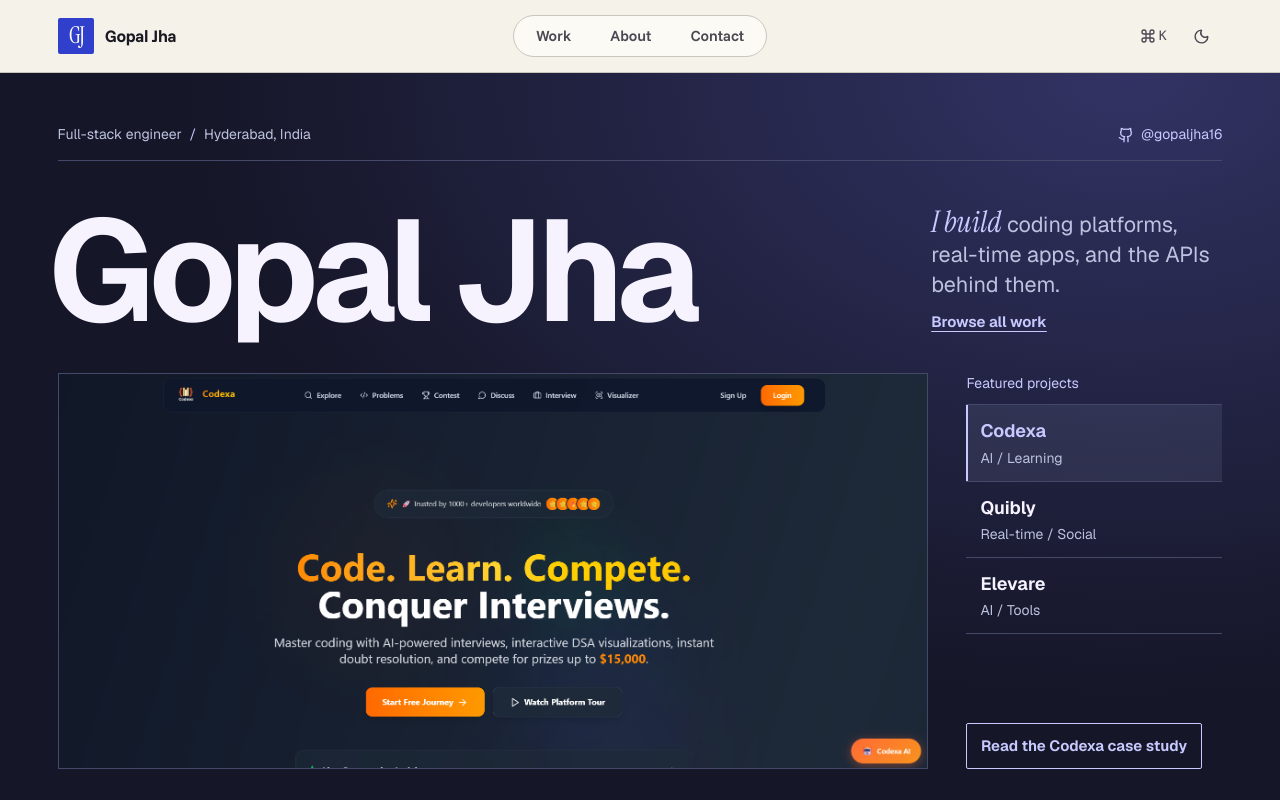
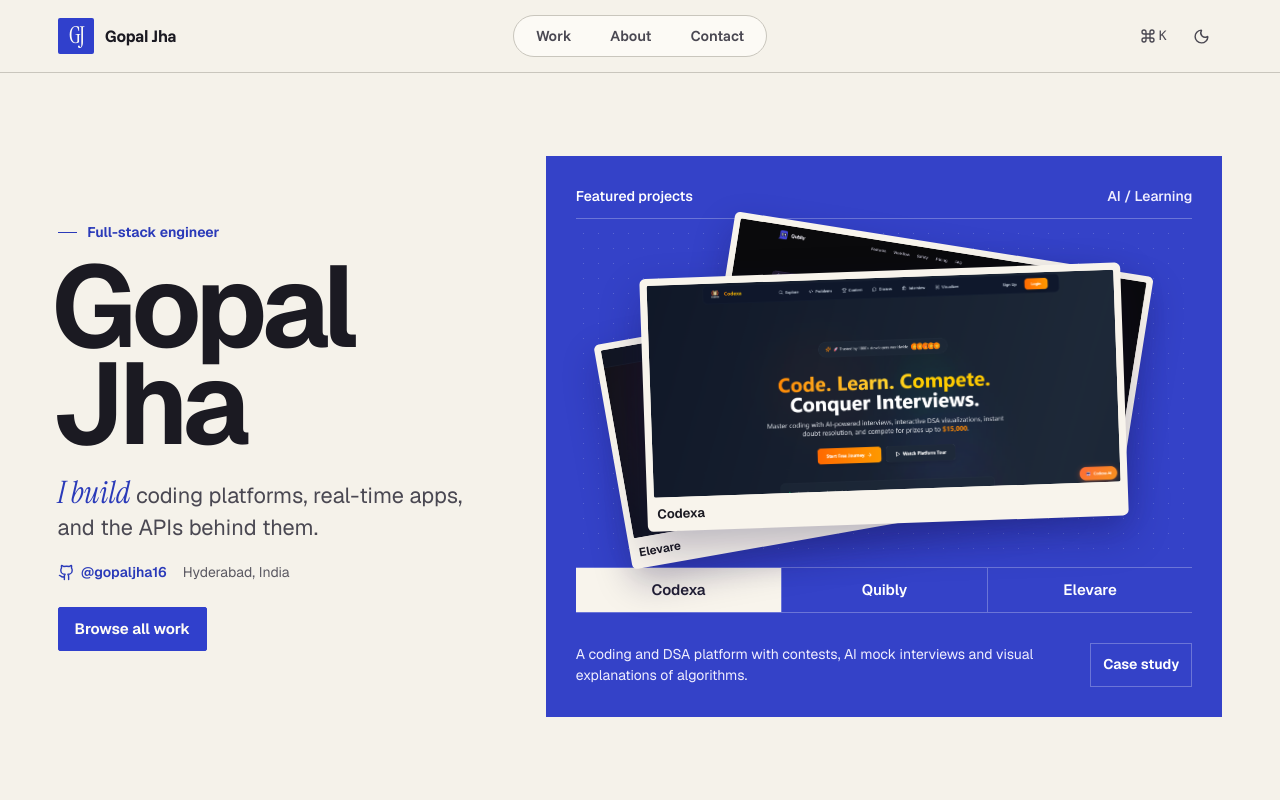
Before and after one commit to gopaljha16/Portfolio, a Next.js app: page / in a window 1280 px wide. Shown: the top 800 px of the page. Built offline with nearby package versions, Linux system fonts and the light colour scheme; no server answers.

Commit message:
Phase 10: Redesign the hero around a layered project deck

```diff
--- a/app/globals.css
+++ b/app/globals.css
@@ -238,41 +238,78 @@ body {
 }
 
 .portfolio-cover {
-  --cover-text: #f6f3ff;
-  --cover-muted: #bdc2df;
-  --cover-accent: #c8c9ff;
-  --cover-rule: #454969;
-  border-bottom: 1px solid var(--cover-rule);
-  background: radial-gradient(ellipse at 88% 0%, #323364, transparent 59%), #151627;
-  color: var(--cover-text);
   font-family: var(--font-hero-geist), var(--font-sans);
 }
 
-.portfolio-cover :focus-visible {
-  outline-color: var(--cover-accent);
-}
-
 .cover-inner {
-  padding-block: clamp(1.7rem, 4vw, 3.3rem) clamp(2rem, 4vw, 3.75rem);
+  display: grid;
+  grid-template-columns: minmax(0, 0.87fr) minmax(0, 1.38fr);
+  align-items: center;
+  gap: clamp(2rem, 4.8vw, 4.75rem);
+  padding-block: clamp(3.25rem, 6.5vw, 6.5rem) clamp(3.5rem, 6.5vw, 6rem);
+}
+
+.cover-role {
+  display: flex;
+  align-items: center;
+  gap: 0.65rem;
+  color: var(--accent);
+  font-size: 0.875rem;
+  font-weight: 650;
+}
+
+.cover-role::before {
+  width: 1.2rem;
+  height: 1px;
+  background: currentColor;
+  content: "";
+}
+
+.cover-masthead h1 {
+  max-width: 6ch;
+  margin-top: 0.9rem;
+  margin-inline-start: -0.055em;
+  color: var(--ink);
+  font-size: clamp(4.75rem, 9vw, 8.375rem);
+  font-weight: 670;
+  letter-spacing: -0.05em;
+  line-height: 0.85;
+}
+
+.cover-intro {
+  max-width: 36ch;
+  margin-top: 1.55rem;
+  color: var(--muted);
+  font-size: clamp(1.125rem, 1.7vw, 1.375rem);
+  line-height: 1.45;
+  text-wrap: pretty;
+}
+
+.cover-intro em {
+  color: var(--accent);
+  font-family: var(--font-hero-accent), Georgia, serif;
+  font-size: 1.42em;
+  font-weight: 400;
+  line-height: 1;
+  white-space: nowrap;
 }
 
 .cover-identity {
   display: flex;
   flex-wrap: wrap;
   align-items: center;
-  justify-content: space-between;
-  gap: 0.5rem 1rem;
-  padding-bottom: 0.9rem;
-  border-bottom: 1px solid var(--cover-rule);
-  color: var(--cover-muted);
+  gap: 0.45rem 1rem;
+  margin-top: 1.15rem;
+  color: var(--faint);
   font-size: 0.875rem;
 }
 
 .cover-identity a {
   display: inline-flex;
   align-items: center;
-  gap: 0.45rem;
-  color: var(--cover-accent);
+  gap: 0.4rem;
+  color: var(--accent);
+  font-weight: 600;
 }
 
 .cover-identity a:hover {
@@ -280,156 +317,172 @@ body {
   text-underline-offset: 0.24em;
 }
 
-.cover-identity p span {
-  margin-inline: 0.3em;
-  color: var(--cover-accent);
-}
-
-.cover-masthead {
-  display: grid;
-  grid-template-columns: minmax(0, 1fr) minmax(12rem, 25%);
-  align-items: end;
-  gap: 1rem 2rem;
-  padding-block: clamp(1.4rem, 3.6vw, 3rem) clamp(1.5rem, 3vw, 2.5rem);
-}
-
-.cover-masthead h1 {
-  margin-inline-start: -0.065em;
-  font-size: clamp(5rem, 11.2vw, 10rem);
-  font-weight: 680;
-  letter-spacing: -0.047em;
-  line-height: 0.89;
-}
-
-.cover-intro {
-  color: var(--cover-muted);
-  font-size: clamp(1.0625rem, 1.7vw, 1.35rem);
-  line-height: 1.4;
-  text-wrap: pretty;
-}
-
-.cover-intro em {
-  color: var(--cover-accent);
-  font-family: var(--font-hero-accent), Georgia, serif;
-  font-size: 1.38em;
-  font-weight: 400;
-  line-height: 1;
-  white-space: nowrap;
-}
-
-.cover-intro a {
-  display: inline-block;
-  margin-top: 0.75rem;
-  color: var(--cover-accent);
-  font-size: 0.9375rem;
-  font-weight: 650;
-  text-decoration: underline;
-  text-underline-offset: 0.25em;
-}
-
-.cover-intro a:hover {
-  color: var(--cover-text);
+.cover-work-link {
+  margin-top: 1.5rem;
 }
 
 .cover-gallery {
-  display: grid;
-  grid-template:
-    "preview picker" auto
-    "preview ." 1fr
-    "preview case" auto / minmax(0, 1fr) minmax(12rem, 16rem);
-  gap: 1rem clamp(1.25rem, 3vw, 2.75rem);
-}
-
-.cover-project-picker {
-  grid-area: picker;
-}
-
-.cover-project-picker > p {
-  margin-bottom: 0.65rem;
-  color: var(--cover-accent);
+  --deck-color: #3442c8;
+  --deck-ink: #fff;
+  --deck-line: rgb(255 255 255 / 0.27);
+  display: grid;
+  grid-template-columns: minmax(0, 1fr);
+  overflow: hidden;
+  padding: clamp(1rem, 2.35vw, 1.9rem);
+  background-color: var(--deck-color);
+  color: var(--deck-ink);
+}
+
+.cover-gallery[data-project="quibly"] {
+  --deck-color: #5241a8;
+}
+
+.cover-gallery[data-project="elevare"] {
+  --deck-color: #873269;
+}
+
+.cover-gallery :focus-visible {
+  outline-color: #fff;
+  outline-offset: 2px;
+}
+
+.cover-topline {
+  display: flex;
+  flex-wrap: wrap;
+  justify-content: space-between;
+  gap: 0.55rem;
+  padding-bottom: 0.7rem;
+  border-bottom: 1px solid var(--deck-line);
   font-size: 0.875rem;
-}
-
-.cover-project-picker li {
-  border-top: 1px solid var(--cover-rule);
-}
-
-.cover-project-picker li:last-child {
-  border-bottom: 1px solid var(--cover-rule);
-}
-
-.cover-project-picker button {
-  display: grid;
-  width: 100%;
-  gap: 0.2rem;
-  padding: 0.75rem;
-  border-left: 2px solid transparent;
-  color: var(--cover-text);
-  font-size: 1.125rem;
-  font-weight: 650;
-  text-align: left;
-  cursor: pointer;
-}
-
-.cover-project-picker button span {
-  color: var(--cover-muted);
-  font-size: 0.875rem;
-  font-weight: 400;
-}
-
-.cover-project-picker button:hover,
-.cover-project-picker button[aria-pressed="true"] {
-  background: rgb(197 204 255 / 0.09);
-}
-
-.cover-project-picker button[aria-pressed="true"] {
-  border-color: var(--cover-accent);
-  color: var(--cover-accent);
+  font-weight: 550;
+}
+
+.cover-topline span {
+  color: #f0eefe;
 }
 
 .cover-preview {
-  grid-area: preview;
+  position: relative;
+  order: 0;
+  min-width: 0;
+  height: clamp(13.5rem, 26vw, 22.625rem);
+  margin-block: 0.4rem 0.55rem;
+  background-image: radial-gradient(rgb(255 255 255 / 0.19) 0.9px, transparent 0.9px);
+  background-size: 15px 15px;
+}
+
+.cover-sheet {
+  position: absolute;
+  inset: 50% auto auto 50%;
+  display: flex;
+  width: 78%;
+  flex-direction: column;
   overflow: hidden;
-  align-self: start;
-  width: 100%;
-  aspect-ratio: 2.2;
-  border: 1px solid var(--cover-rule);
-  background: #1a203b;
-}
-
-.cover-preview img {
+  padding: clamp(0.22rem, 0.53vw, 0.48rem);
+  border-radius: 0.36rem;
+  background: #f8f4ec;
+  box-shadow: 0 17px 40px rgb(17 11 65 / 0.27);
+  color: #1b1a22;
+  transform-origin: center;
+}
+
+.cover-sheet[data-position="0"] {
+  z-index: 3;
+  transform: translate(-50%, -48%) rotate(-2deg);
+}
+
+.cover-sheet[data-position="1"] {
+  z-index: 2;
+  transform: translate(-41%, -65%) rotate(9deg) scale(0.88);
+}
+
+.cover-sheet[data-position="2"] {
+  z-index: 1;
+  transform: translate(-62%, -39%) rotate(-10deg) scale(0.9);
+}
+
+.cover-sheet img {
   display: block;
   width: 100%;
-  height: 100%;
+  height: auto;
+  aspect-ratio: 2.2;
+  border-radius: 0.13rem;
   object-fit: cover;
   object-position: top;
 }
 
+.cover-sheet figcaption {
+  padding: 0.4rem 0.2rem 0.05rem;
+  font-size: 0.8125rem;
+  font-weight: 650;
+}
+
+.cover-project-picker {
+  display: grid;
+  order: 1;
+  grid-template-columns: repeat(3, minmax(0, 1fr));
+  border-block: 1px solid var(--deck-line);
+}
+
+.cover-project-picker li + li {
+  border-left: 1px solid var(--deck-line);
+}
+
+.cover-project-picker button {
+  width: 100%;
+  min-height: 2.75rem;
+  padding: 0.55rem 0.25rem;
+  font-size: 0.9375rem;
+  font-weight: 600;
+  cursor: pointer;
+}
+
+.cover-project-picker button:hover {
+  background: rgb(255 255 255 / 0.12);
+}
+
+.cover-project-picker button[aria-pressed="true"] {
+  background: #f8f4ec;
+  color: #211f34;
+}
+
+.cover-project-detail {
+  display: grid;
+  order: 2;
+  grid-template-columns: minmax(0, 1fr) auto;
+  align-items: end;
+  gap: 0.6rem 1.25rem;
+  min-height: 4.6rem;
+  padding-top: 0.9rem;
+  color: #f0eefe;
+  font-size: 0.875rem;
+  line-height: 1.55;
+}
+
 .cover-case-link {
-  grid-area: case;
+  display: inline-flex;
   width: fit-content;
-  padding: 0.65rem 0.85rem;
-  border: 1px solid var(--cover-accent);
-  border-radius: 0.125rem;
-  color: var(--cover-accent);
-  font-size: 0.9375rem;
+  min-height: 2.75rem;
+  align-items: center;
+  padding-inline: 0.75rem;
+  border: 1px solid var(--deck-line);
+  color: #fff;
   font-weight: 650;
 }
 
 .cover-case-link:hover {
-  background: var(--cover-accent);
-  color: #151627;
+  border-color: #fff;
+  background: rgb(255 255 255 / 0.12);
 }
 
 @media (prefers-reduced-motion: no-preference) {
-  .cover-preview img {
-    animation: cover-reveal 220ms ease-out;
-  }
-}
-
-@keyframes cover-reveal {
-  from { opacity: 0.65; }
-  to { opacity: 1; }
+  .cover-gallery {
+    transition: background-color 280ms ease;
+  }
+
+  .cover-sheet {
+    transition: transform 500ms cubic-bezier(0.2, 0.72, 0.24, 1);
+  }
 }
 
 .portfolio-actions {
@@ -1531,48 +1584,28 @@ body:has(.command-dialog[open]) {
 }
 
 @media (max-width: 53rem) {
-  .cover-masthead {
+  .cover-inner {
     grid-template-columns: minmax(0, 1fr);
   }
 
-  .cover-intro {
-    max-width: 38ch;
-  }
-
-  .cover-gallery {
-    grid-template:
-      "picker" auto
-      "preview" auto
-      "case" auto / minmax(0, 1fr);
-  }
-
-  .cover-project-picker ul {
-    display: grid;
-    grid-template-columns: repeat(3, minmax(0, 1fr));
-    gap: 0.35rem;
-  }
-
-  .cover-project-picker li,
-  .cover-project-picker li:last-child {
-    border-block: 1px solid var(--cover-rule);
-  }
-
-  .cover-project-picker button {
-    justify-items: center;
-    padding: 0.65rem 0.35rem;
-    border-left: 0;
-    border-bottom: 2px solid transparent;
-    font-size: 1rem;
-  }
-
-  .cover-project-picker button span {
-    display: none;
+  .cover-masthead h1 {
+    max-width: none;
+    font-size: clamp(3.75rem, 13vw, 6.5rem);
+  }
+
+  .cover-preview {
+    height: clamp(12.25rem, 49vw, 24rem);
   }
 }
 
 @media (max-width: 32rem) {
-  .cover-masthead h1 {
-    font-size: clamp(3.85rem, 16vw, 5rem);
+  .cover-inner {
+    padding-top: 2.25rem;
+  }
+
+  .cover-project-detail {
+    grid-template-columns: minmax(0, 1fr);
+    align-items: start;
   }
 
   .case-highlight-list,
--- a/components/Hero.tsx
+++ b/components/Hero.tsx
@@ -20,21 +20,20 @@ const accent = localFont({
 });
 
 export function Hero() {
-  const featured = caseStudies.slice(0, 3).map(({ slug, name, image, domains }) => ({ slug, name, image, domains }));
+  const featured = caseStudies.slice(0, 3).map(({ slug, name, image, domains, summary }) => ({ slug, name, image, domains, summary }));
 
   return (
     <section id="top" className={`portfolio-cover ${geist.variable} ${accent.variable}`} aria-labelledby="hero-title">
       <div className="site-shell cover-inner">
-        <div className="cover-identity">
-          <p>{profile.role} <span aria-hidden="true">/</span> {profile.city}, {profile.country}</p>
-          <a href={profile.links.github} rel="me"><Github size={16} aria-hidden="true" />@{profile.github}</a>
-        </div>
         <div className="cover-masthead">
+          <p className="cover-role">{profile.role}</p>
           <h1 id="hero-title">{profile.name}</h1>
-          <div className="cover-intro">
-            <p><em>I build</em> coding platforms, real-time apps, and the APIs behind them.</p>
-            <a href="#work">Browse all work</a>
+          <p className="cover-intro"><em>I build</em> coding platforms, real-time apps, and the APIs behind them.</p>
+          <div className="cover-identity">
+            <a href={profile.links.github} rel="me"><Github size={17} aria-hidden="true" />@{profile.github}</a>
+            <p>{profile.city}, {profile.country}</p>
           </div>
+          <a href="#work" className="portfolio-button portfolio-button-primary cover-work-link">Browse all work</a>
         </div>
         <HeroProjects projects={featured} />
       </div>
--- a/components/HeroProjects.tsx
+++ b/components/HeroProjects.tsx
@@ -5,17 +5,19 @@ import Image from "next/image";
 import Link from "next/link";
 import type { Project } from "@/lib/data";
 
-type Preview = Pick<Project, "slug" | "name" | "image" | "domains">;
+type Preview = Pick<Project, "slug" | "name" | "image" | "domains" | "summary">;
 
 export function HeroProjects({ projects }: { projects: Preview[] }) {
   const [active, setActive] = useState(0);
   const project = projects[active];
 
   return (
-    <div className="cover-gallery">
-      <div className="cover-project-picker">
+    <div className="cover-gallery" data-project={project.slug}>
+      <div className="cover-topline">
         <p id="cover-projects-label">Featured projects</p>
-        <ul aria-labelledby="cover-projects-label">
+        <span>{project.domains.join(" / ")}</span>
+      </div>
+      <ul className="cover-project-picker" aria-labelledby="cover-projects-label">
         {projects.map((preview, index) => (
           <li key={preview.slug}>
             <button
@@ -25,23 +27,33 @@ export function HeroProjects({ projects }: { projects: Preview[] }) {
               onClick={() => setActive(index)}
             >
               {preview.name}
-                <span>{preview.domains.join(" / ")}</span>
             </button>
           </li>
         ))}
       </ul>
+      <div id="cover-project-preview" className="cover-preview">
+        {projects.map((preview, index) => {
+          const position = (index - active + projects.length) % projects.length;
+          return (
+            <figure className="cover-sheet" key={preview.slug} data-position={position} aria-hidden={position !== 0}>
+              <Image
+                src={preview.image}
+                alt={`${preview.name} product screenshot`}
+                sizes="(max-width: 760px) 75vw, (max-width: 1340px) 48vw, 640px"
+                placeholder="blur"
+                preload={index === 0}
+              />
+              <figcaption>{preview.name}</figcaption>
+            </figure>
+          );
+        })}
       </div>
-      <figure id="cover-project-preview" className="cover-preview">
-        <Image
-          key={project.slug}
-          src={project.image}
-          alt={`${project.name} product screenshot`}
-          sizes="(max-width: 848px) 92vw, (max-width: 1340px) 68vw, 960px"
-          placeholder="blur"
-          preload={active === 0}
-        />
-      </figure>
-      <Link href={`/work/${project.slug}`} className="cover-case-link">Read the {project.name} case study</Link>
+      <div className="cover-project-detail" aria-live="polite">
+        <p>{project.summary}</p>
+        <Link href={`/work/${project.slug}`} className="cover-case-link" aria-label={`Read the ${project.name} case study`}>
+          Case study
+        </Link>
+      </div>
     </div>
   );
 }
```
Lines whose indentation alone changed are shown as unchanged.
